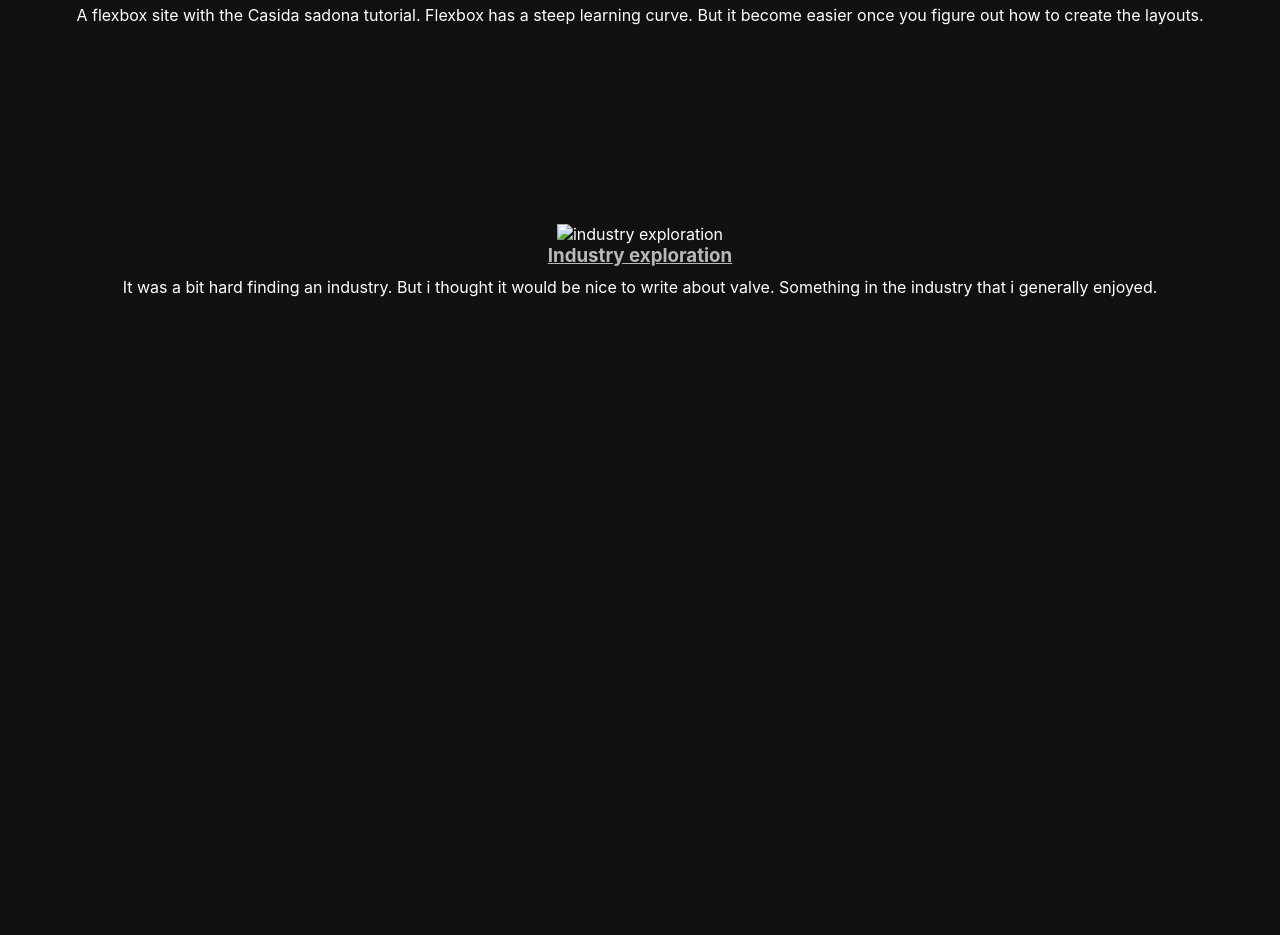
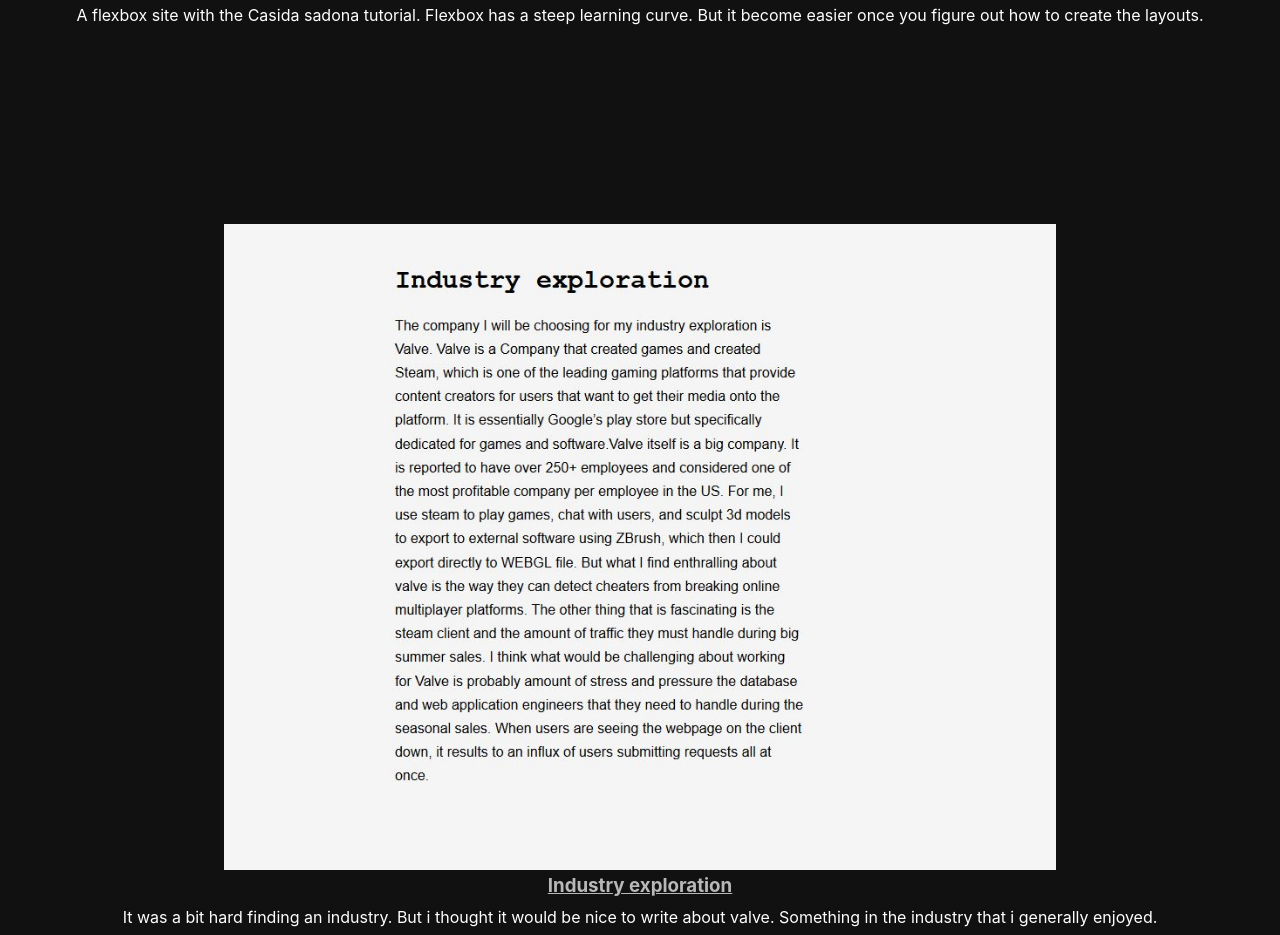
Before and after one commit to dvbrk/Mediaqueriesprofolio, a plain HTML site: page index.html in a window 1280 px wide. Shown: the part 4484-5419 px from the top of the page. Before the commit the page ends 4788 px from the top, so only its background shows below. Drawn offline with Linux system fonts and the light colour scheme.

Commit message:
Update index.html

```diff
--- a/index.html
+++ b/index.html
@@ -80,7 +80,7 @@
 </div>
 
 <div class="buffer-med center">
-    <img class="project-thumb" src="question.png" alt="industry exploration">
+    <img class="project-thumb" src="bjk.JPG" alt="industry exploration">
     <h3><a href="https://dvbrk.github.io/IndustryExploration-/ " target="_blank">Industry exploration</a></h3>
    <p>It was a bit hard finding an industry.  But i thought it would be nice to write about valve. Something in the industry that i generally enjoyed.</p>
   </div>
```
